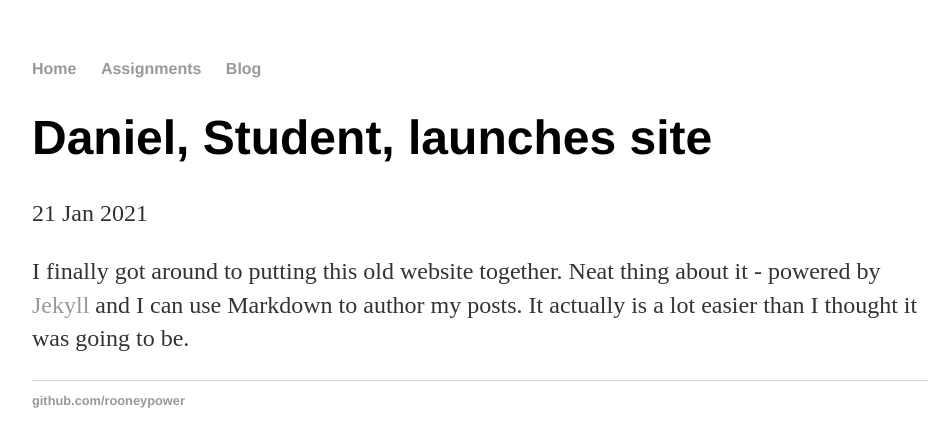
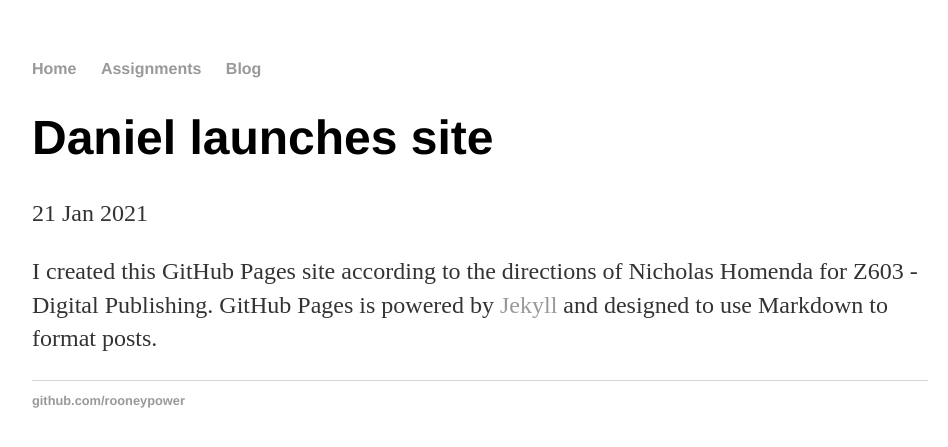
Before and after one commit to rooneypower/rooneypower.github.io, a Jekyll site: the page built from _posts/2021-01-21-first-post.md, in a window 1280 px wide. Shown: the top 447 px of the page, without its empty margins (160-1108 px from the left). Built offline with Jekyll 4.4.1, drawn with Linux system fonts in a browser that asks for light colours.

Commit message:
Update 2021-01-21-first-post.md

```diff
--- a/_posts/2021-01-21-first-post.md
+++ b/_posts/2021-01-21-first-post.md
@@ -1,8 +1,7 @@
 ---
 layout: post
-title: "Daniel, Student, launches site"
+title: "Daniel launches site"
 date: 2021-01-21
 ---
 
-I finally got around to putting this old website together. Neat thing about it - powered by [Jekyll](http://jekyllrb.com)
-and I can use Markdown to author my posts. It actually is a lot easier than I thought it was going to be.
+I created this GitHub Pages site according to the directions of Nicholas Homenda for Z603 - Digital Publishing. GitHub Pages is powered by [Jekyll](http://jekyllrb.com) and designed to use Markdown to format posts.
```
